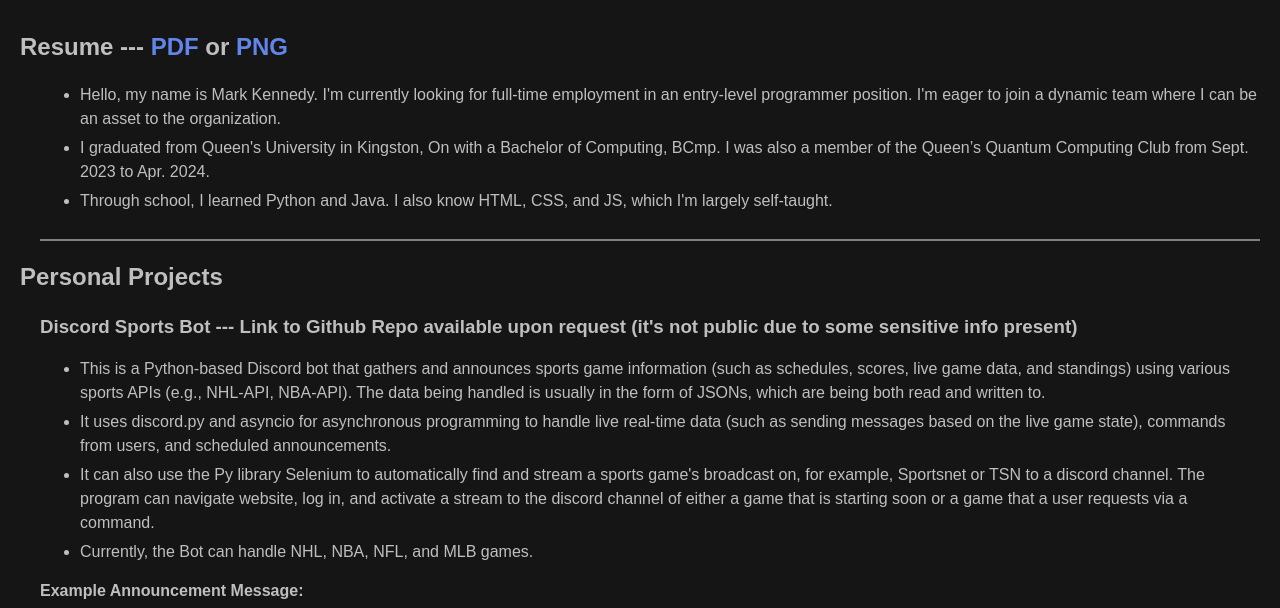
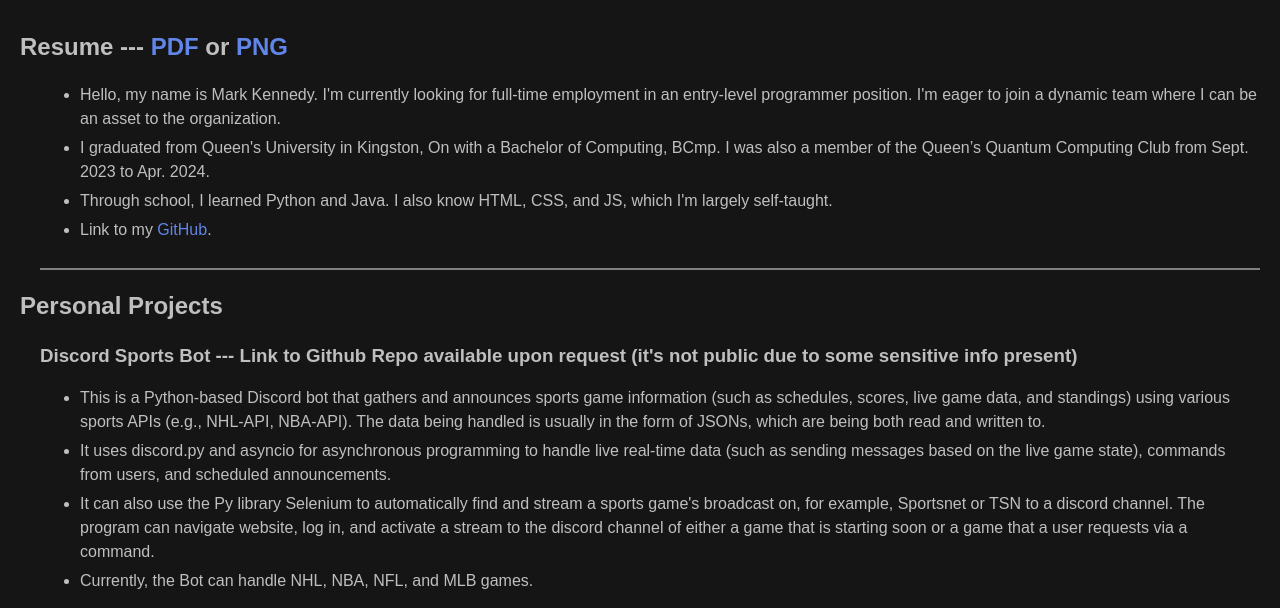
Before and after one commit to mmmrkennedy/Portfolio, a website built with webpack: page index.html in a window 1280 px wide. Shown: the part 69-677 px from the top of the page. Built offline with nearby package versions, Linux system fonts and the light colour scheme.

Commit message:
Update index.html

```diff
--- a/index.html
+++ b/index.html
@@ -23,6 +23,7 @@
         <li>Hello, my name is Mark Kennedy. I'm currently looking for full-time employment in an entry-level programmer position. I'm eager to join a dynamic team where I can be an asset to the organization.</li>
         <li>I graduated from Queen's University in Kingston, On with a Bachelor of Computing, BCmp. I was also a member of the Queen’s Quantum Computing Club from Sept. 2023 to Apr. 2024.</li>
         <li>Through school, I learned Python and Java. I also know HTML, CSS, and JS, which I'm largely self-taught.</li>
+        <li>Link to my <a href="https://github.com/mmmrkennedy">GitHub</a>.</li>
       </ul>
     </div>
 
```
